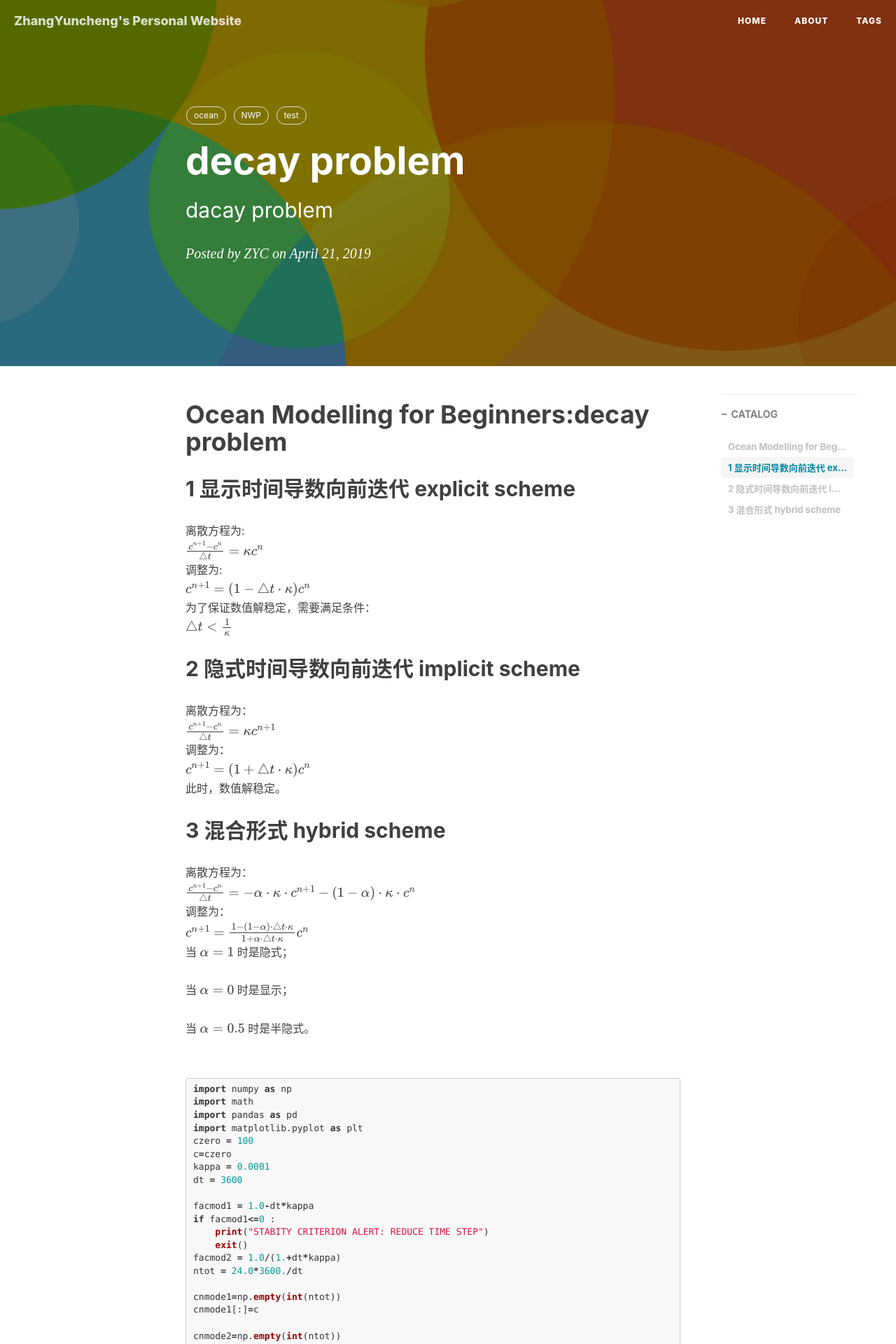
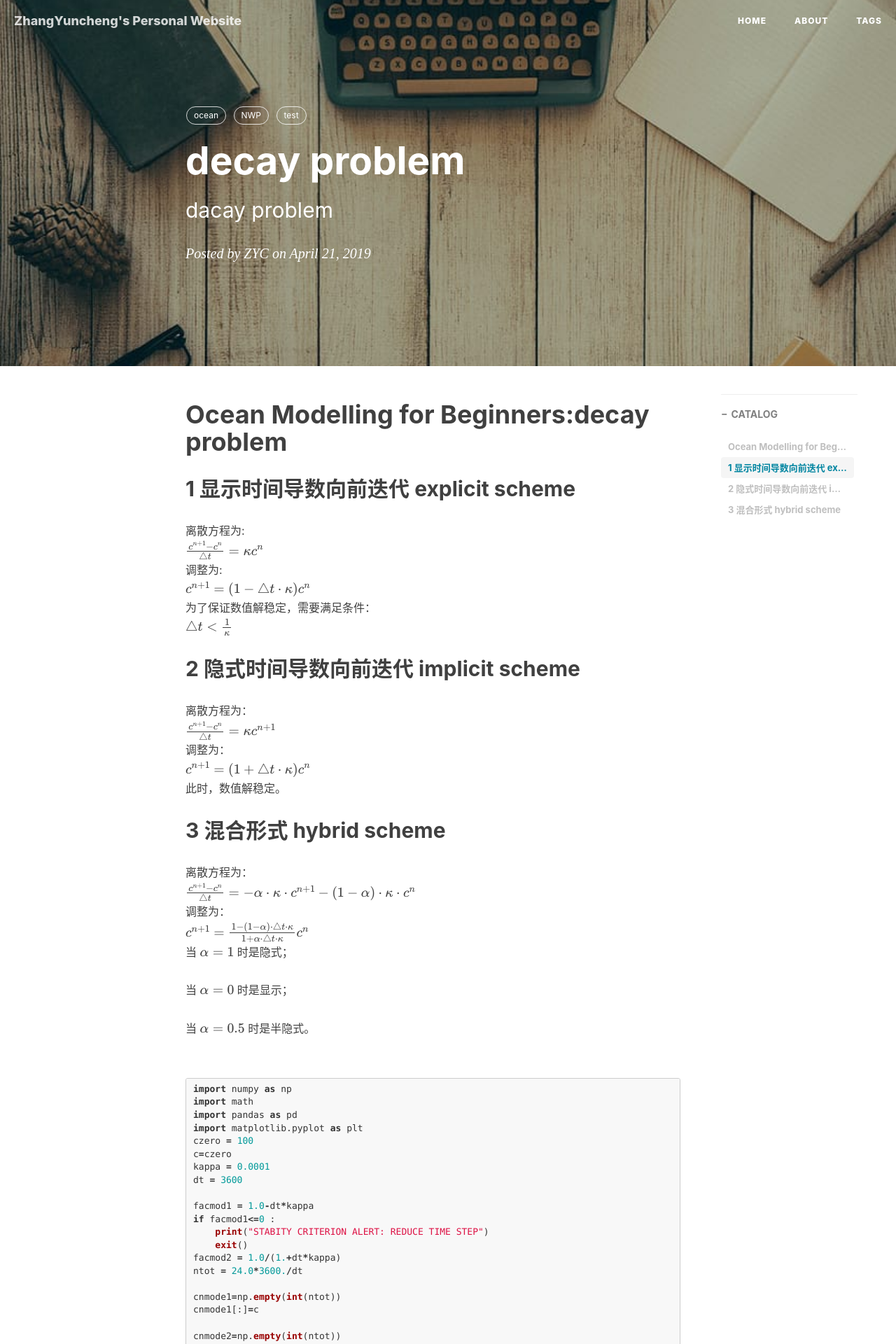
Before and after one commit to dandanger-salmon/dandanger-salmon.github.io, a Jekyll site: the page built from _posts/2019-04-21-ocean-test.md, in a window 1280 px wide. Shown: the top 1920 px of the page at 70% size. Built offline with Jekyll 4.4.1, drawn with Linux system fonts in a browser that asks for light colours; nearby versions of some CDN libraries; formulas are drawn with MathJax 3; comment, search, counter and statistics services are not loaded.

Commit message:
Update 2019-04-21-ocean-test.md

```diff
--- a/_posts/2019-04-21-ocean-test.md
+++ b/_posts/2019-04-21-ocean-test.md
@@ -4,7 +4,6 @@ title:      decay problem
 subtitle:   dacay problem
 date:       2019-04-21
 author:     ZYC
-header-img: img/post-bg-miui6.jpg
 catalog: true
 comments: true
 tags:
```
